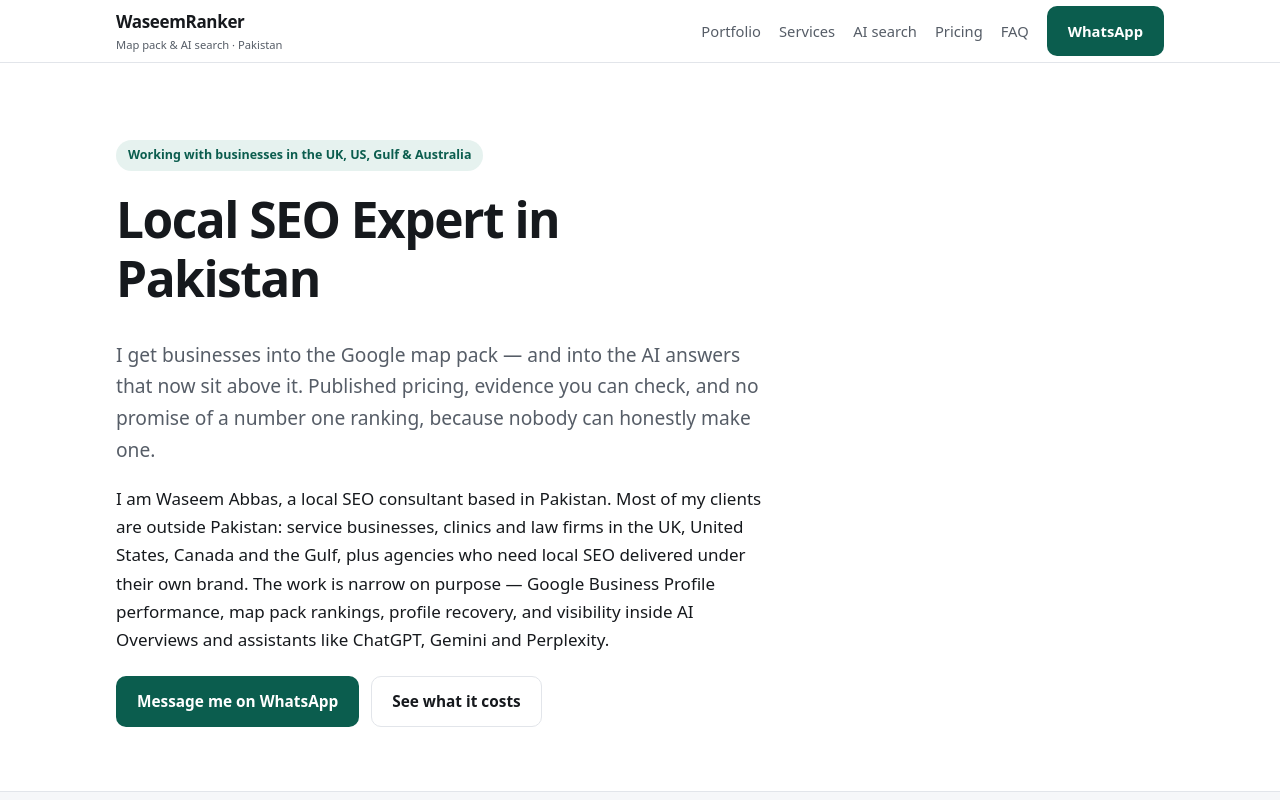
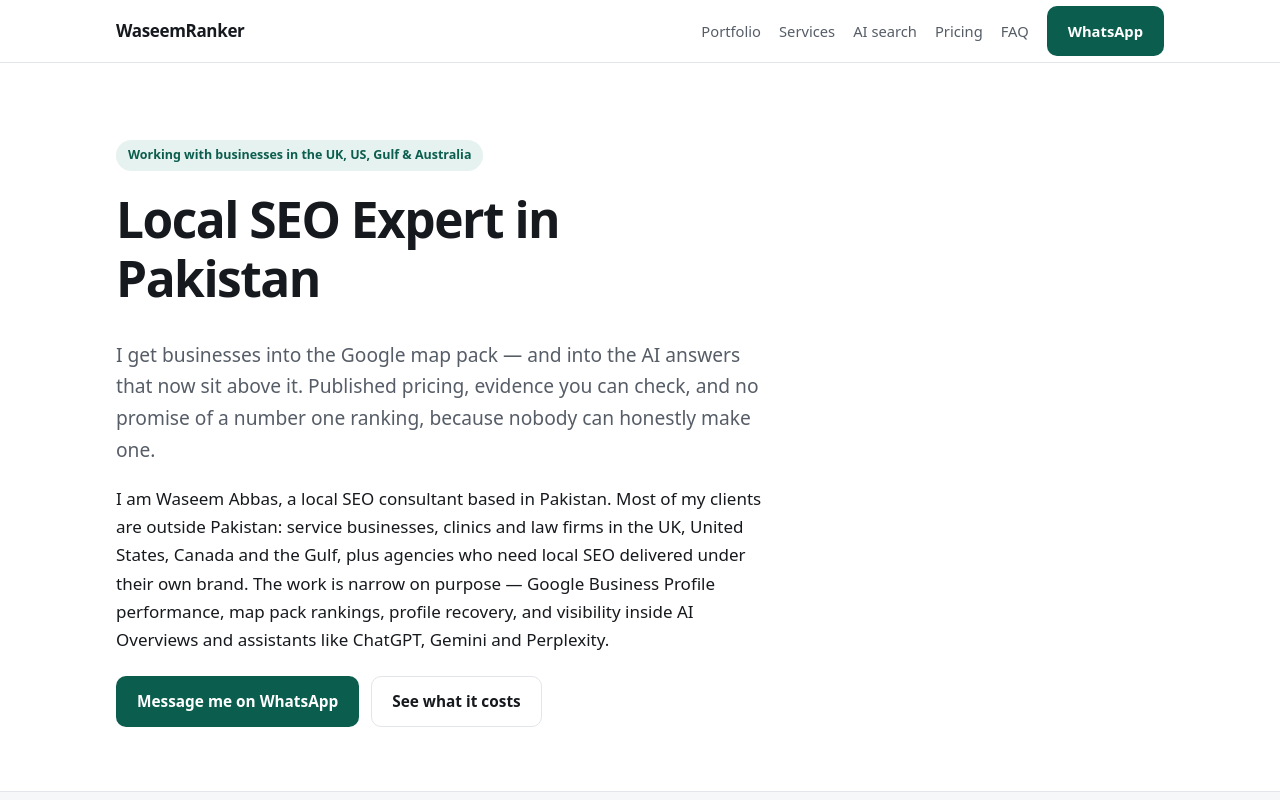
Before and after one commit to abbasid9276-spec/waseem-local-seo, a Next.js app: page / in a window 1280 px wide. Shown: the top 800 px of the page. Built offline with nearby package versions, Linux system fonts and the light colour scheme.

Commit message:
Update Header.js

```diff
--- a/components/Header.js
+++ b/components/Header.js
@@ -6,7 +6,6 @@ export default function Header() {
       <div className="wrap">
         <a className="brand" href="/">
           {site.brand}
-          <small>Map pack &amp; AI search · {site.countryName}</small>
         </a>
         <nav className="nav" aria-label="Primary">
           <a href="/portfolio">Portfolio</a>
```
